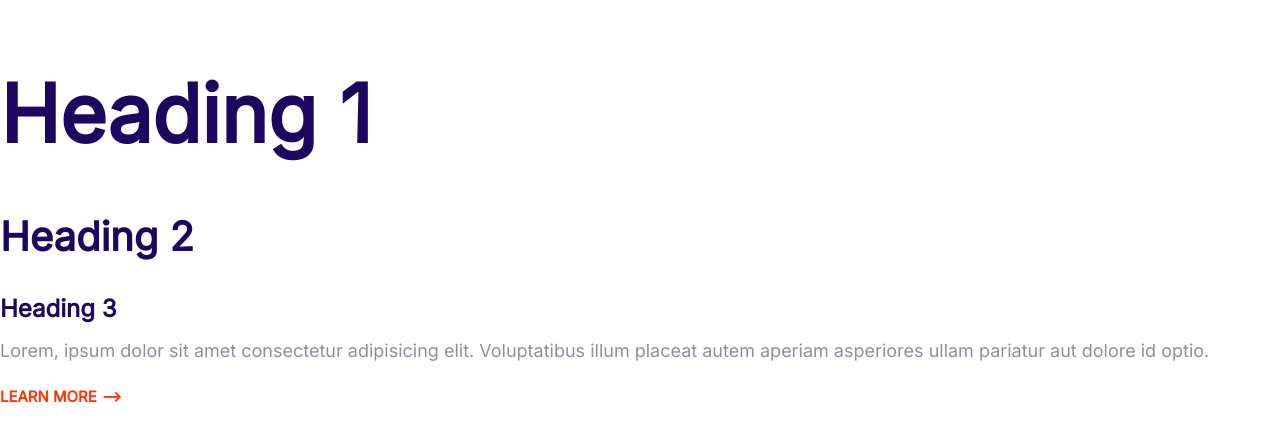
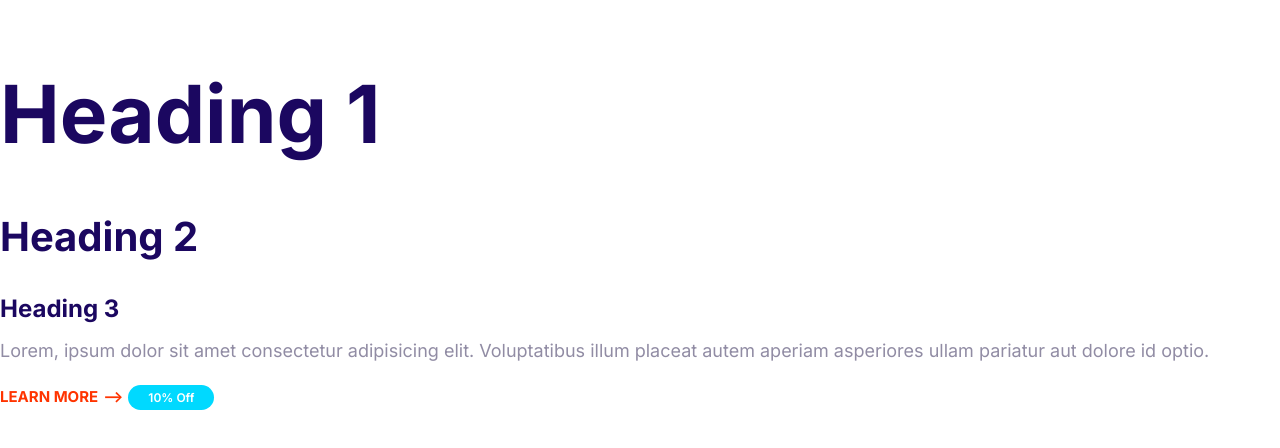
Before and after one commit to PhantomPWR/cwm-html-css-pt3, a plain HTML site: page index.html in a window 1280 px wide. Drawn offline with Linux system fonts and the light colour scheme.

Commit message:
Create badge components

```diff
--- a/css/styles.css
+++ b/css/styles.css
@@ -92,3 +92,37 @@ a {
 		font-size: 1.5rem;
 	}
 }
+
+/* Badges */
+
+.badge {
+	border-radius: 20px;
+	font-size: 2rem;
+	font-weight: 600;
+	padding: 0.5rem 2rem;
+	white-space: nowrap;
+}
+
+.badge--primary {
+	background-color: var(--color-primary);
+	color: white;
+}
+
+.badge--secondary {
+	background-color: var(--color-secondary);
+	color: white;
+}
+
+.badge--small {
+	font-size: 1.6rem;
+}
+
+@media screen and (min-width: 1024px) {
+	.badge {
+		font-size: 1.5rem;
+	}
+
+	.badge--small {
+		font-size: 1.2rem;
+	}
+}
--- a/index.html
+++ b/index.html
@@ -7,7 +7,7 @@
 		<link rel="preconnect" href="https://fonts.googleapis.com" />
 		<link rel="preconnect" href="https://fonts.gstatic.com" crossorigin />
 		<link
-			href="https://fonts.googleapis.com/css2?family=Inter:ital,opsz,wght@400,wght@700&display=swap"
+			href="https://fonts.googleapis.com/css2?family=Inter:ital,opsz,wght@0,14..32,100..900;1,14..32,100..900&display=swap"
 			rel="stylesheet"
 		/>
 		<link rel="stylesheet" href="css/normalize.css" />
@@ -24,5 +24,6 @@
 			aut dolore id optio.
 		</p>
 		<a href="#" class="link-arrow">Learn More</a>
+		<span class="badge badge--secondary badge--small">10% Off</span>
 	</body>
 </html>
```
Also changed, not shown: components/badges.html (added, +3 -0 lines).
